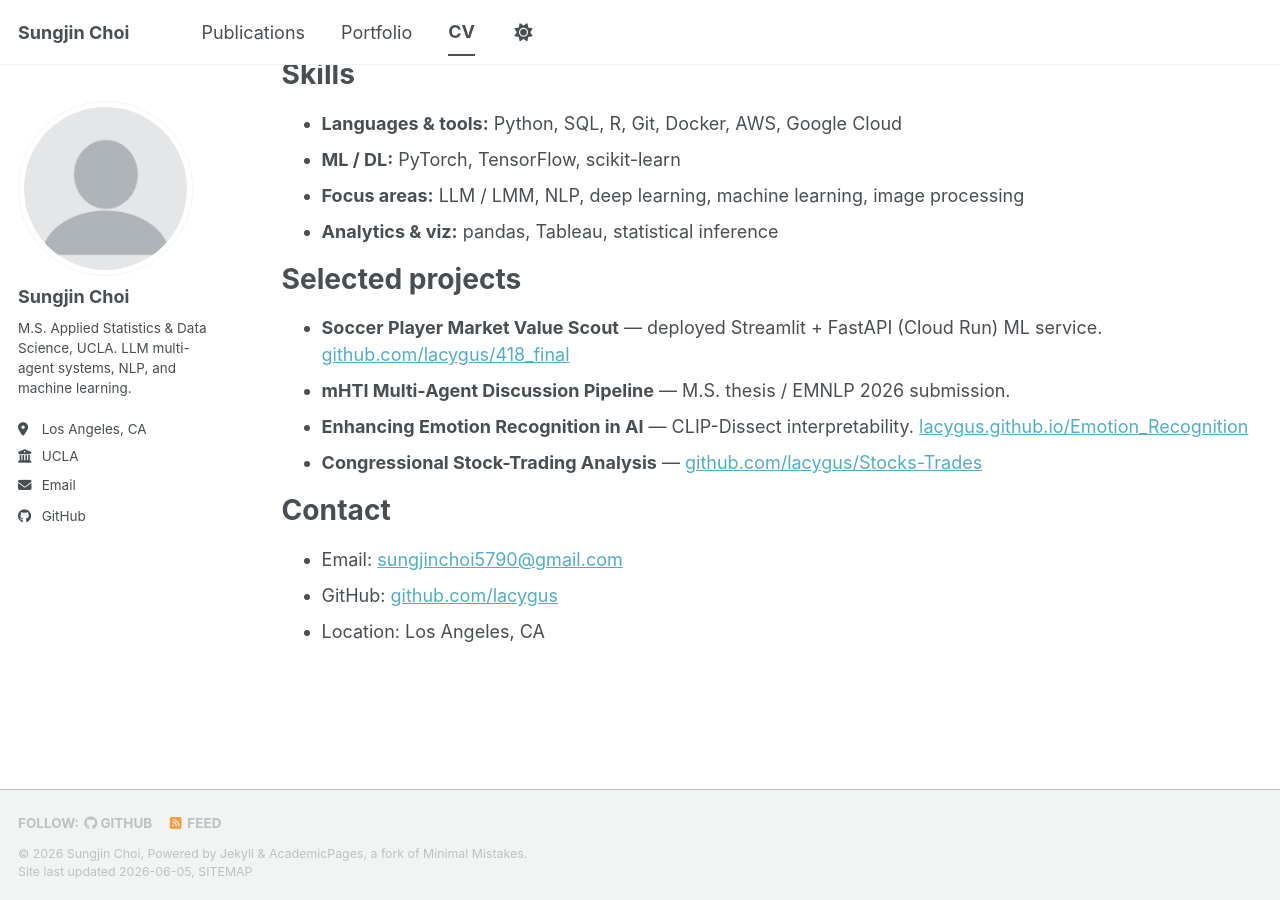
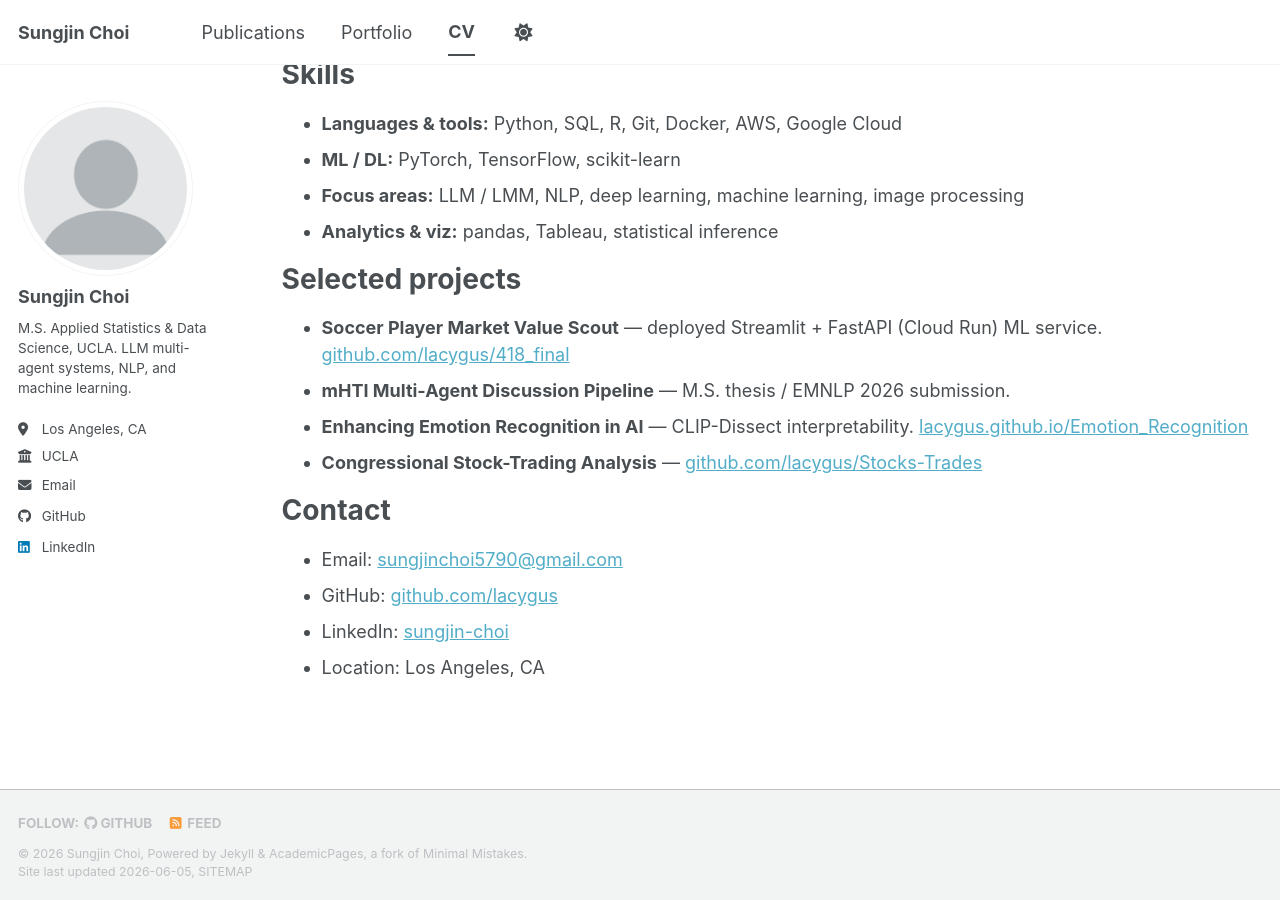
Before and after one commit to lacygus/lacygus.github.io, a Jekyll site: the page built from _pages/cv.md, in a window 1280 px wide and 900 px high, scrolled down 1462 px. Built offline with Jekyll 4.4.1, drawn with Linux system fonts in a browser that asks for light colours; a script bundle is joined from its source files by our own code; library files that are not in the unit come from our copies.

Commit message:
Add LinkedIn to sidebar and CV contact

```diff
--- a/_config.yml
+++ b/_config.yml
@@ -65,7 +65,7 @@ author:
   keybase          : # Username
   instagram        : # Username
   lastfm           : # Username
-  linkedin         : # Username
+  linkedin         : "sungjin-choi-b00179258"
   mastodon         : # URL
   medium           : # URL
   pinterest        : # Username
--- a/_pages/cv.md
+++ b/_pages/cv.md
@@ -67,4 +67,5 @@ Contact
 ======
 * Email: [sungjinchoi5790@gmail.com](mailto:sungjinchoi5790@gmail.com)
 * GitHub: [github.com/lacygus](https://github.com/lacygus)
+* LinkedIn: [sungjin-choi](https://www.linkedin.com/in/sungjin-choi-b00179258/)
 * Location: Los Angeles, CA
```
